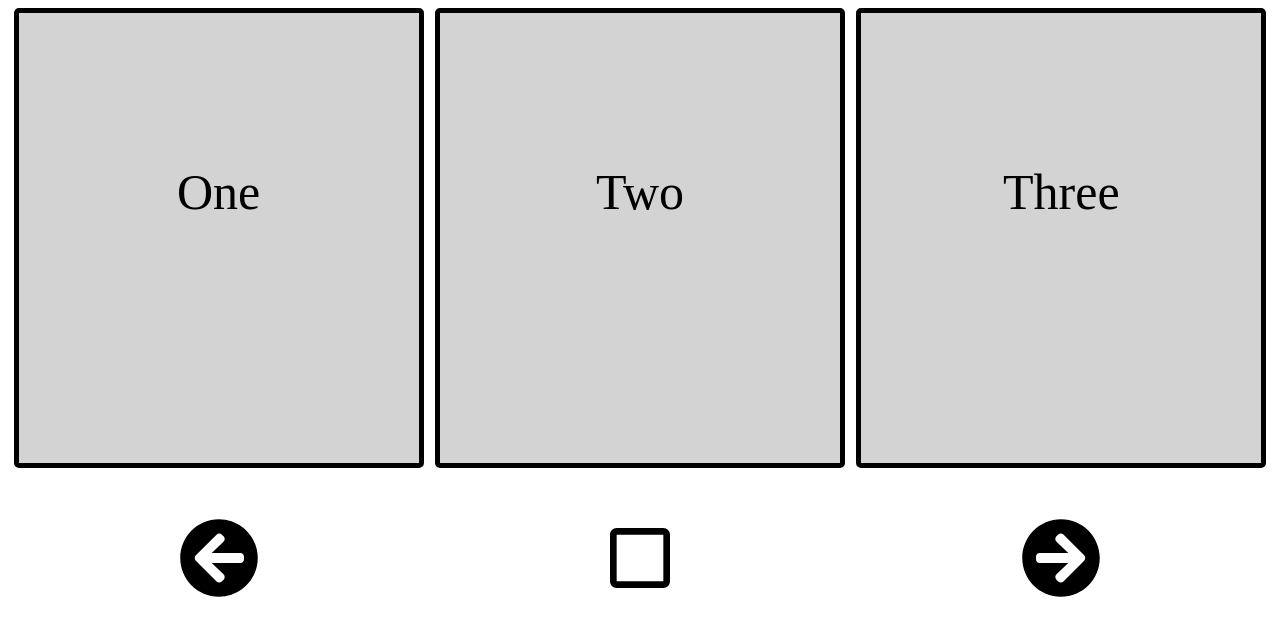
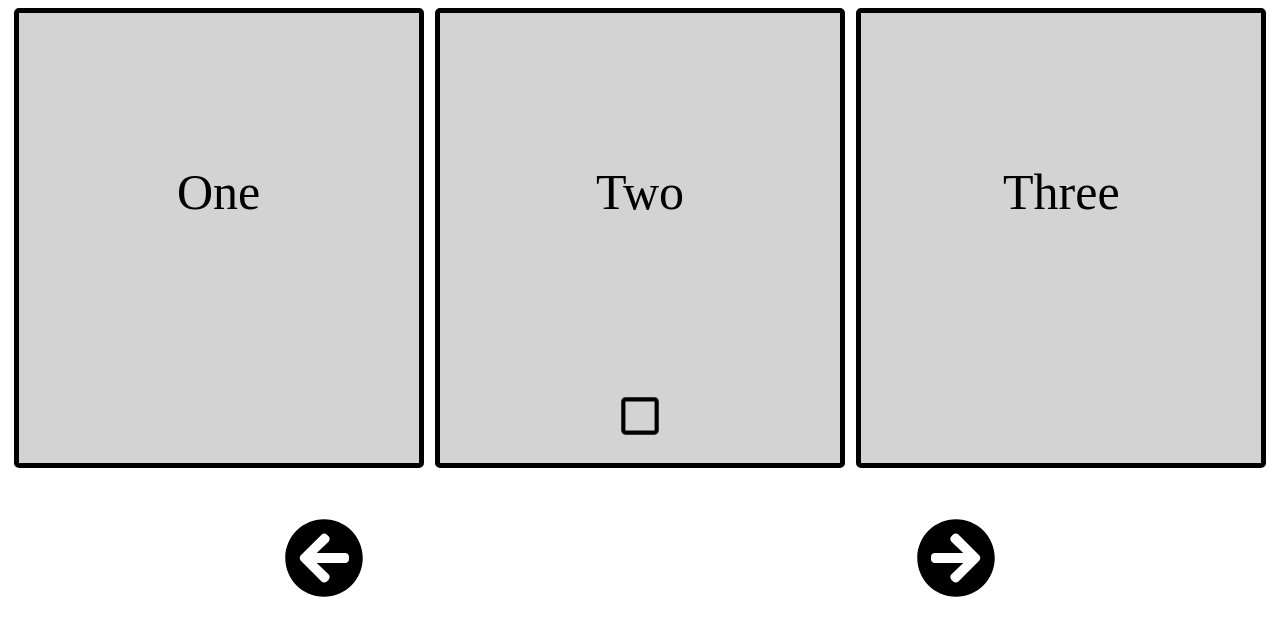
Before and after one commit to chetanchilhate/react-projects, a React (Vite) app in the folder first-react-app/: page / in a window 1280 px wide. Shown: the top 636 px of the page. Built offline with nearby package versions, Linux system fonts and the light colour scheme.

Commit message:
moved freeze checkbox to separate component

```diff
--- a/first-react-app/src/App.css
+++ b/first-react-app/src/App.css
@@ -20,8 +20,3 @@
   margin-top: 50px;
   font-size: 80px;
 }
-
-.md-checkbox {
-  margin-top: 170px;
-  font-size: 50px;
-}
--- a/first-react-app/src/App.jsx
+++ b/first-react-app/src/App.jsx
@@ -2,6 +2,7 @@ import { useState } from "react";
 import "./App.css";
 import { FaArrowCircleLeft, FaArrowCircleRight } from "react-icons/fa";
 import { MdOutlineCheckBox, MdCheckBoxOutlineBlank } from "react-icons/md";
+import FreezeCheckox from "./components/FreezeCheckbox";
 
 function App() {
   const array = [
@@ -55,7 +56,7 @@ function App() {
     }
   };
 
-  const handleFreezeBtnClick = () => {
+  const handleFreezeCheckboxClick = () => {
     if (freezeCard === EMPTY) {
       setFreezeCard(carousel[0]);
       const filterValue = [fixedCard, carousel[0]];
@@ -75,17 +76,16 @@ function App() {
     <>
       <div className="container">
         <div className="card">{fixedCard}</div>
-        <div className="card">{carousel[0]}</div>
+        <div className="card">
+          {carousel[0]}
+          <FreezeCheckox
+            handleFreezeCheckboxClick={handleFreezeCheckboxClick}
+          />
+        </div>
         <div className="card">{carousel[1]}</div>
       </div>
-
       <div className="nav-btn-container">
         <FaArrowCircleLeft onClick={handleLeftClick} />
-        {freezeCard === EMPTY ? (
-          <MdCheckBoxOutlineBlank onClick={handleFreezeBtnClick} />
-        ) : (
-          <MdOutlineCheckBox onClick={handleFreezeBtnClick} />
-        )}
         <FaArrowCircleRight onClick={handleRightClick} />
       </div>
     </>
--- /dev/null
+++ b/first-react-app/src/components/FreezeCheckbox.css
@@ -0,0 +1,4 @@
+.md-checkbox {
+  margin-top: 170px;
+  font-size: 50px;
+}
--- /dev/null
+++ b/first-react-app/src/components/FreezeCheckbox.jsx
@@ -0,0 +1,24 @@
+import React, { useState } from "react";
+import { MdOutlineCheckBox, MdCheckBoxOutlineBlank } from "react-icons/md";
+import "./FreezeCheckbox.css";
+
+const FreezeCheckox = ({ handleFreezeCheckboxClick }) => {
+  const [isFrozen, setIsFrozen] = useState(false);
+
+  const handleFreezeBtnClick = () => {
+    setIsFrozen(!isFrozen);
+    handleFreezeCheckboxClick();
+  };
+
+  return (
+    <div className="md-checkbox">
+      {isFrozen ? (
+        <MdOutlineCheckBox onClick={handleFreezeBtnClick} />
+      ) : (
+        <MdCheckBoxOutlineBlank onClick={handleFreezeBtnClick} />
+      )}
+    </div>
+  );
+};
+
+export default FreezeCheckox;
```
